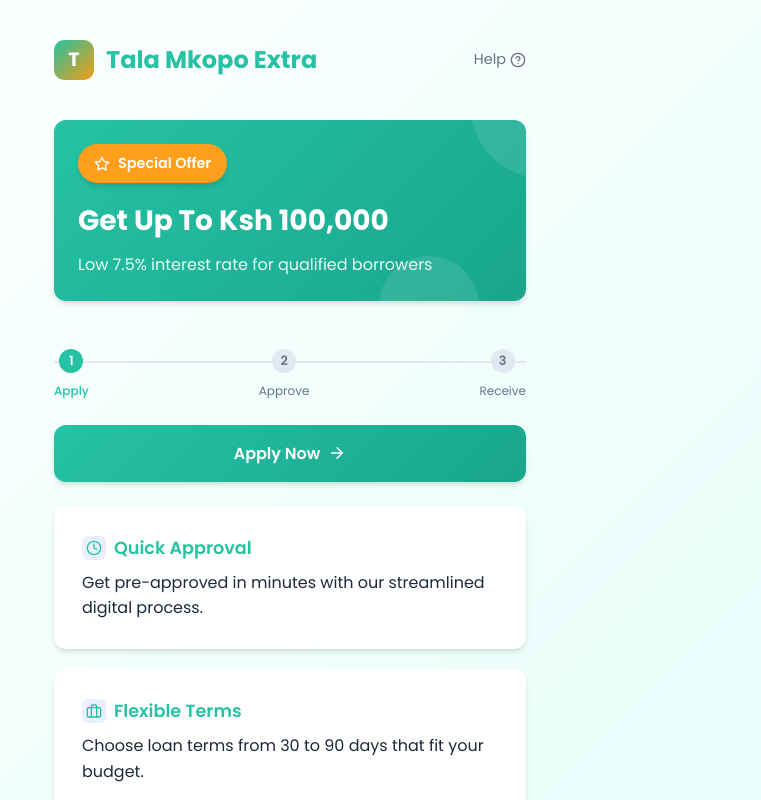
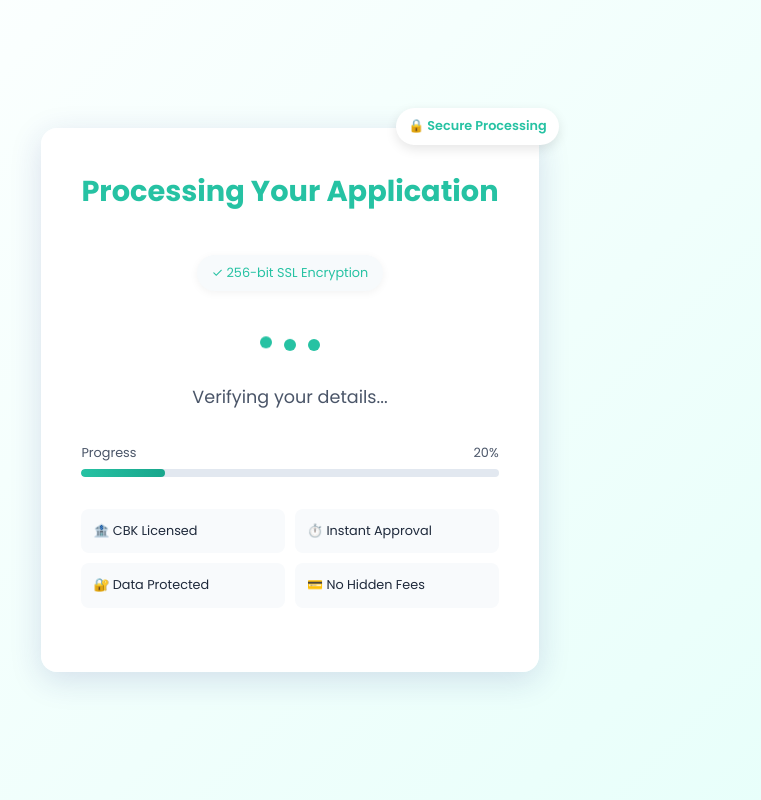
Before and after one commit to benardcheruiyot/tala, a React (Create React App) app in the folder frontend/: page /loanapproval in a window 1280 px wide. Before the commit this address led to /. Shown: the top 800 px of the page, without its empty margins (350-1111 px from the left). Built offline with nearby package versions, Linux system fonts and the light colour scheme; sample sign-in values are in the browser's storage.

Commit message:
ui: replicate reference loanapproval processing page and route alias

```diff
--- a/frontend/src/App.js
+++ b/frontend/src/App.js
@@ -22,6 +22,15 @@
 
           <Route
             path="/processing"
+            element={
+              <ProtectedRoute>
+                <Processing />
+              </ProtectedRoute>
+            }
+          />
+
+          <Route
+            path="/loanapproval"
             element={
               <ProtectedRoute>
                 <Processing />
--- a/frontend/src/pages/Processing.css
+++ b/frontend/src/pages/Processing.css
@@ -2,186 +2,192 @@
   min-height: 100vh;
   display: flex;
   flex-direction: column;
+  background: linear-gradient(135deg, #ffffff 0%, #e6fffa 100%);
+  color: #1e293b;
 }
 
-.processing-card {
-  max-width: 560px;
-  width: 100%;
-  margin: 0.5rem auto 1.5rem;
-  padding: 1.4rem;
+.processing-container {
+  max-width: 500px;
+  margin: auto;
+  padding: 2.5rem;
+  background: rgba(255, 255, 255, 0.98);
+  border-radius: 16px;
+  box-shadow: 0 8px 32px rgba(31, 38, 135, 0.15);
+  text-align: center;
   position: relative;
 }
 
-.processing-badge {
-  position: absolute;
-  top: -16px;
-  left: 50%;
-  transform: translateX(-50%);
-  background: #f8fafc;
-  border: 1px solid #e2e8f0;
-  color: var(--primary);
-  padding: 0.45rem 0.9rem;
-  border-radius: 999px;
-  font-weight: 600;
+.processing-container h1 {
+  font-size: 1.8rem;
+  color: #26c2a3;
+  margin-bottom: 1.5rem;
 }
 
-.processing-card h2 {
-  text-align: center;
-  color: var(--primary);
-  margin-top: 0.8rem;
-  margin-bottom: 1.5rem;
-  font-size: 1.55rem;
+.processing-trust-seal {
+  position: absolute;
+  top: -20px;
+  right: -20px;
+  background: #fff;
+  padding: 8px 12px;
+  border-radius: 20px;
+  box-shadow: 0 4px 12px rgba(0, 0, 0, 0.1);
+  display: flex;
+  align-items: center;
+  font-size: 0.8rem;
+  font-weight: 600;
+  color: #26c2a3;
 }
 
-.ssl-chip {
-  margin: 0 auto 1.2rem;
-  width: fit-content;
-  background: #f8fafc;
-  border: 1px solid #e2e8f0;
-  color: var(--primary);
-  border-radius: 999px;
-  padding: 0.5rem 1rem;
+.processing-security-badge {
+  display: inline-flex;
+  align-items: center;
+  background: #f7fafc;
+  padding: 8px 15px;
+  border-radius: 20px;
+  font-size: 0.8rem;
+  margin: 1rem 0;
+  color: #26c2a3;
+  box-shadow: 0 2px 8px rgba(0, 0, 0, 0.05);
 }
 
 .processing-dots {
   display: flex;
   justify-content: center;
-  gap: 0.8rem;
-  margin-bottom: 1rem;
+  margin: 2rem 0;
 }
 
-.processing-dots span {
-  width: 14px;
-  height: 14px;
+.processing-dot {
+  width: 12px;
+  height: 12px;
+  background-color: #26c2a3;
   border-radius: 50%;
-  background: var(--primary);
-  animation: blink 1.4s infinite ease-in-out;
+  margin: 0 6px;
+  animation: processingBounce 1.4s infinite ease-in-out;
 }
 
-.processing-dots span:nth-child(2) {
-  animation-delay: 0.15s;
+.processing-dot:nth-child(1) {
+  animation-delay: -0.32s;
 }
 
-.processing-dots span:nth-child(3) {
-  animation-delay: 0.3s;
+.processing-dot:nth-child(2) {
+  animation-delay: -0.16s;
 }
 
 .processing-message {
-  text-align: center;
-  color: #475569;
-  font-size: 1rem;
-  margin-bottom: 1.1rem;
+  font-size: 1.1rem;
+  margin: 1.5rem 0;
+  color: #4a5568;
+  min-height: 1.5rem;
 }
 
-.progress-head {
+.processing-progress-container {
+  margin: 2rem 0;
+}
+
+.processing-progress-text {
   display: flex;
   justify-content: space-between;
-  color: #475569;
-  font-size: 0.92rem;
-  margin-bottom: 0.45rem;
+  margin-bottom: 5px;
+  font-size: 0.8rem;
+  color: #4a5568;
 }
 
-.progress-track {
+.processing-progress-bar {
   width: 100%;
-  height: 10px;
-  border-radius: 999px;
-  background: #d1d5db;
+  height: 8px;
+  background: #e2e8f0;
+  border-radius: 4px;
   overflow: hidden;
-  margin-bottom: 1.5rem;
 }
 
-.progress-fill {
+.processing-progress {
   height: 100%;
-  background: var(--primary);
-  transition: width 0.11s linear;
+  background: linear-gradient(90deg, #26c2a3 0%, #18a68c 100%);
+  border-radius: 4px;
+  width: 0%;
+  transition: width 0.1s ease;
 }
 
-.processing-grid {
+.processing-trust-grid {
   display: grid;
-  grid-template-columns: 1fr 1fr;
-  gap: 0.7rem;
+  grid-template-columns: repeat(2, 1fr);
+  gap: 10px;
+  margin: 1.5rem 0;
 }
 
-.processing-grid div {
+.processing-trust-item {
   background: #f8fafc;
-  border-radius: 10px;
-  padding: 0.6rem 0.7rem;
-  color: #1e293b;
-  border: 1px solid #e2e8f0;
+  padding: 12px;
+  border-radius: 8px;
+  font-size: 0.8rem;
+  display: flex;
+  align-items: center;
 }
 
-.processing-result {
-  margin-top: 1.8rem;
-  background: linear-gradient(135deg, var(--primary), var(--primary-dark));
-  border-radius: 18px;
-  padding: 2rem 1.5rem;
-  text-align: center;
+.processing-success {
+  display: flex;
+  flex-direction: column;
+  align-items: center;
+  padding: 1.5rem;
+  background: linear-gradient(135deg, #26c2a3 0%, #18a68c 100%);
   color: white;
+  border-radius: 12px;
+  margin: 1.5rem 0;
   position: relative;
   overflow: hidden;
 }
 
-.processing-result::after {
+.processing-success::after {
   content: '';
   position: absolute;
-  top: -12px;
-  right: -12px;
-  width: 48px;
-  height: 48px;
+  top: -10px;
+  right: -10px;
+  width: 40px;
+  height: 40px;
+  background: rgba(255, 255, 255, 0.2);
   border-radius: 50%;
-  background: rgba(255, 255, 255, 0.14);
 }
 
-.processing-result-check {
-  font-size: 4rem;
-  line-height: 1;
+.processing-success-check {
+  font-size: 2.5rem;
   margin-bottom: 1rem;
+  z-index: 1;
 }
 
-.processing-result p {
-  font-size: 1rem;
-  font-weight: 500;
+.processing-success p {
+  font-size: 1.1rem;
+  z-index: 1;
 }
 
-@keyframes blink {
+@keyframes processingBounce {
   0%,
   80%,
   100% {
-    transform: scale(0.8);
-    opacity: 0.55;
+    transform: translateY(0);
   }
+
   40% {
-    transform: scale(1);
-    opacity: 1;
+    transform: translateY(-10px);
   }
 }
 
 @media (max-width: 768px) {
-  .processing-card {
-    padding: 1.35rem;
+  .processing-container {
+    margin: 1.5rem;
+    padding: 1.8rem;
   }
 
-  .processing-card h2 {
-    font-size: 1.3rem;
+  .processing-container h1 {
+    font-size: 1.5rem;
   }
 
-  .processing-message {
-    font-size: 1.1rem;
+  .processing-trust-seal {
+    position: static;
+    margin: 0 auto 1.5rem;
+    width: fit-content;
   }
 
-  .progress-head {
-    font-size: 0.95rem;
-  }
-
-  .processing-grid {
+  .processing-trust-grid {
     grid-template-columns: 1fr;
   }
-
-  .processing-result {
-    padding: 1.5rem 1rem;
-  }
-
-  .processing-result-check {
-    font-size: 3rem;
-  }
 }
--- a/frontend/src/pages/Processing.js
+++ b/frontend/src/pages/Processing.js
@@ -1,109 +1,111 @@
-import React, { useEffect, useMemo, useState } from 'react';
+import React, { useEffect, useRef, useState } from 'react';
 import { useNavigate } from 'react-router-dom';
-import Header from '../components/Header';
-import Footer from '../components/Footer';
 import './Processing.css';
 
 const messages = [
   'Initializing secure connection...',
   'Verifying your details...',
-  'Checking eligibility status...',
-  'Preparing your loan options...',
-  'Finalizing application review...',
-  'Completing final calculations...',
+  'Checking credit profile...',
+  'Contacting verification services...',
+  'Calculating loan offer...',
+  'Finalizing approval...',
 ];
 
 const Processing = () => {
   const navigate = useNavigate();
+  const progressIntervalRef = useRef(null);
+  const messageIntervalRef = useRef(null);
+  const initialDelayRef = useRef(null);
+  const successDelayRef = useRef(null);
   const [progress, setProgress] = useState(0);
+  const [messageIndex, setMessageIndex] = useState(0);
+  const [showProgress, setShowProgress] = useState(false);
+  const [showMessage, setShowMessage] = useState(true);
   const [showResult, setShowResult] = useState(false);
 
   useEffect(() => {
-    document.title = 'Processing | Tala Mkopo Extra';
-  }, []);
-
-  const step = useMemo(() => {
-    const maxIndex = messages.length - 1;
-    const nextStep = Math.floor((progress / 100) * maxIndex);
-    return Math.min(nextStep, maxIndex);
-  }, [progress]);
-
-  useEffect(() => {
-    const interval = setInterval(() => {
-      setProgress((prev) => {
-        if (prev >= 100) {
-          return 100;
-        }
-        return prev + 1;
-      });
-    }, 115);
-
-    return () => {
-      clearInterval(interval);
-    };
+    document.title = 'Processing Eligibility | Tala Mkopo Extra';
   }, []);
 
   useEffect(() => {
-    if (progress === 100 && !showResult) {
-      setShowResult(true);
-    }
-  }, [progress, showResult]);
+    initialDelayRef.current = setTimeout(() => {
+      setShowProgress(true);
 
-  useEffect(() => {
-    if (!showResult) {
-      return;
-    }
+      messageIntervalRef.current = setInterval(() => {
+        setMessageIndex((prev) => (prev + 1) % messages.length);
+      }, 2800);
 
-    const done = setTimeout(() => {
-      navigate('/loan');
-    }, 5200);
+      progressIntervalRef.current = setInterval(() => {
+        setProgress((prev) => {
+          const next = prev + 1;
+          if (next >= 100) {
+            clearInterval(progressIntervalRef.current);
+            clearInterval(messageIntervalRef.current);
+            setShowProgress(false);
+            setShowMessage(false);
+            setShowResult(true);
+            successDelayRef.current = setTimeout(() => {
+              localStorage.setItem('loanapproval_shown', '1');
+              navigate('/apply');
+            }, 2000);
+            return 100;
+          }
+          return next;
+        });
+      }, 170);
+    }, 2000);
 
-    return () => clearTimeout(done);
+    return () => {
+      clearTimeout(initialDelayRef.current);
+      clearTimeout(successDelayRef.current);
+      clearInterval(progressIntervalRef.current);
+      clearInterval(messageIntervalRef.current);
+    };
   }, [navigate, showResult]);
 
   return (
-    <div className="container processing-page">
-      <Header logoInitial="P" />
+    <div className="processing-page">
+      <div className="processing-container">
+        <div className="processing-trust-seal">🔒 Secure Processing</div>
 
-      <div className="processing-card card">
-        <div className="processing-badge">🔐 Secure Processing</div>
+        <h1>Processing Your Application</h1>
 
-        <h2>Processing Your Application</h2>
-
-        <div className="ssl-chip">✓ 256-bit SSL Encryption</div>
+        <div className="processing-security-badge">✓ 256-bit SSL Encryption</div>
 
         <div className="processing-dots" aria-hidden="true">
-          <span></span>
-          <span></span>
-          <span></span>
+          <div className="processing-dot"></div>
+          <div className="processing-dot"></div>
+          <div className="processing-dot"></div>
         </div>
 
-        {!showResult && <p className="processing-message">{messages[step]}</p>}
+        {showMessage && <div className="processing-message">{messages[messageIndex]}</div>}
 
-        <div className="progress-head">
-          <span>Progress</span>
-          <span>{progress}%</span>
-        </div>
-        <div className="progress-track" role="progressbar" aria-valuemin={0} aria-valuemax={100} aria-valuenow={progress}>
-          <div className="progress-fill" style={{ width: `${progress}%` }}></div>
+        <div className="processing-progress-container">
+          <div className="processing-progress-text">
+            <span>Progress</span>
+            <span>{progress}%</span>
+          </div>
+          {showProgress && (
+            <div className="processing-progress-bar">
+              <div className="processing-progress" style={{ width: `${progress}%` }}></div>
+            </div>
+          )}
         </div>
 
-        <div className="processing-grid">
-          <div>🏦 CBK Licensed</div>
-          <div>⏱️ Instant Approval</div>
-          <div>🔐 Data Protected</div>
-          <div>💳 No Hidden Fees</div>
+        <div className="processing-trust-grid">
+          <div className="processing-trust-item">🏦 CBK Licensed</div>
+          <div className="processing-trust-item">⏱️ Instant Approval</div>
+          <div className="processing-trust-item">🔐 Data Protected</div>
+          <div className="processing-trust-item">💳 No Hidden Fees</div>
         </div>
 
         {showResult && (
-          <div className="processing-result">
-            <div className="processing-result-check">✓</div>
+          <div className="processing-success">
+            <div className="processing-success-check">✔</div>
             <p>Eligibility successful. You qualify for a loan.</p>
           </div>
         )}
       </div>
-
-      <Footer />
     </div>
   );
 };
```
